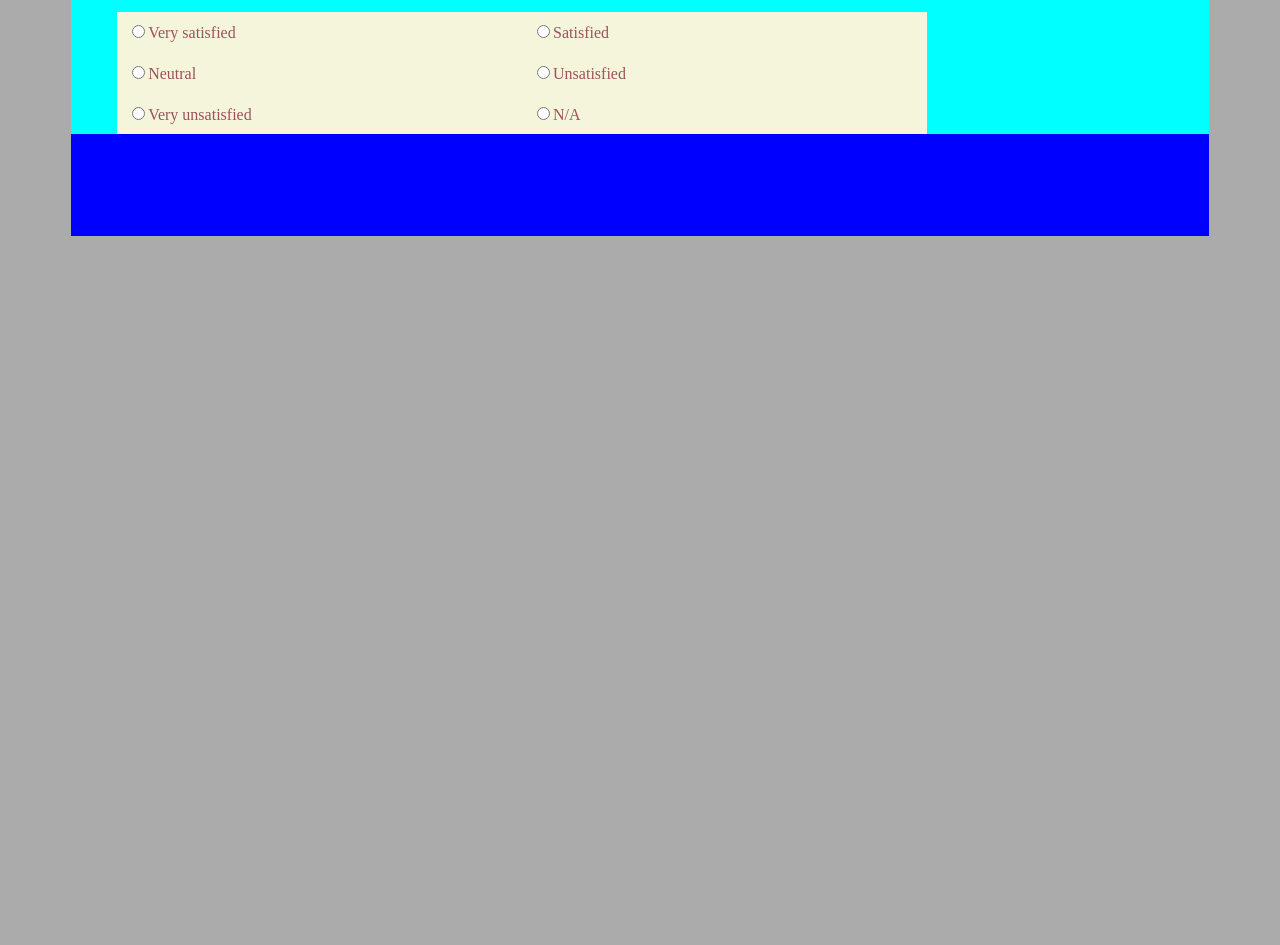
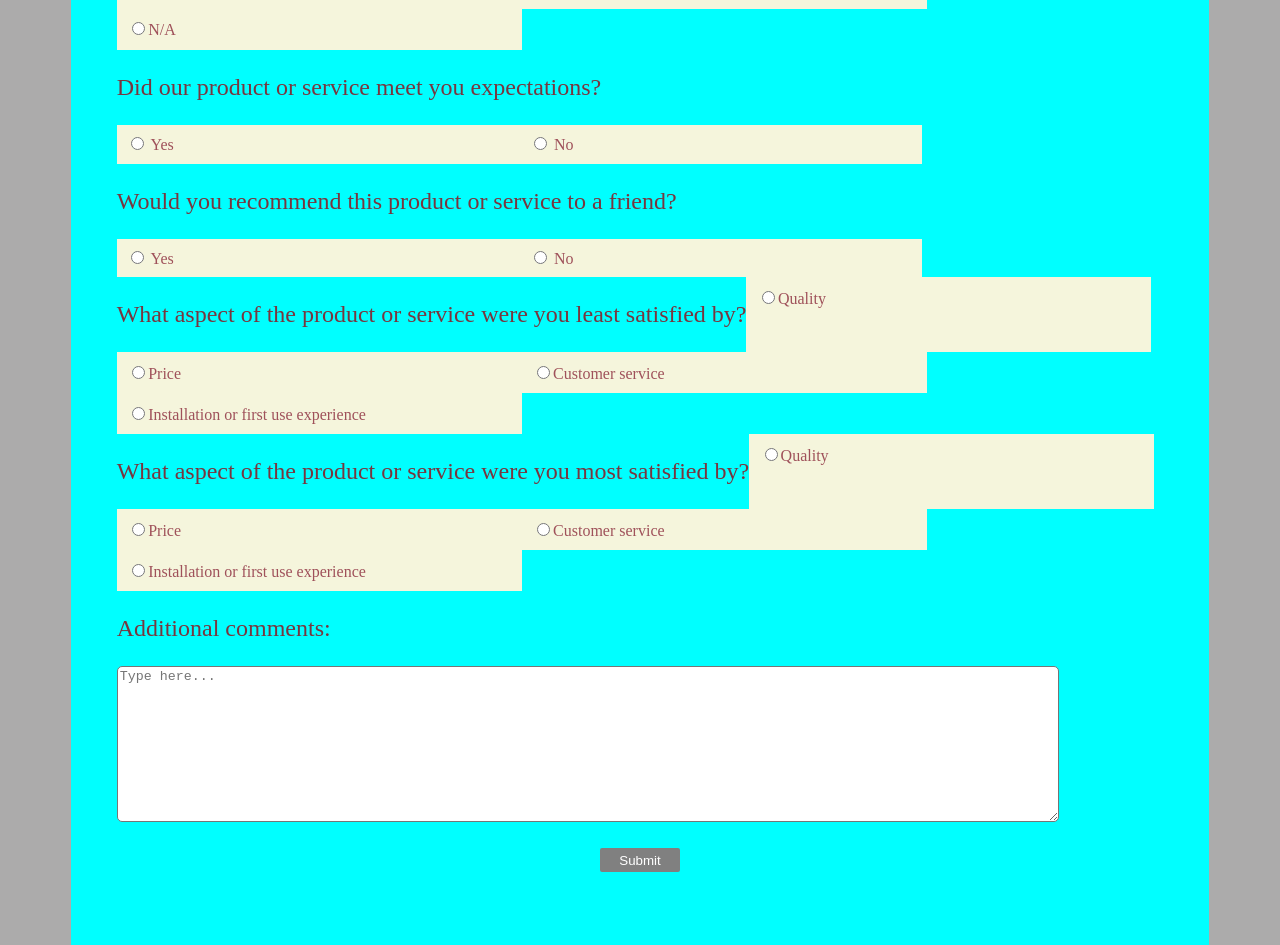
Before and after one commit to hadi-darwish/frontend-survey-flexbox, a plain HTML site: page index.html in a window 1280 px wide. Shown: the part 556-1501 px from the top of the page. Before the commit the page ends 800 px from the top, so only its background shows below. Drawn offline with Linux system fonts and the light colour scheme.

Commit message:
adding div 4 5 6 7 8

```diff
--- a/index.html
+++ b/index.html
@@ -14,15 +14,15 @@
         <div class="second">
           <div class="second_child">
             <label for="d" class="label1">
-                    When did you use our service? <br>
+              When did you use our service? <br />
             </label>
-                <input type="date" name="d" class="input1">
+            <input type="date" name="d" class="input1" />
           </div>
           <div class="second_child pname">
             <label for="p" class="label1">
-                    Name of product or service <br>
+              Name of product or service <br />
             </label>
-                <input type="text" name="p" class="input1">
+            <input type="text" name="p" class="input1" />
           </div>
         </div>
 
@@ -41,7 +41,8 @@
             </label>
           </div>
           <div class="radio">
-                <label for="s"><input
+            <label for="s"
+              ><input
                 type="radio"
                 name="radio"
                 id="s"
@@ -51,12 +52,7 @@
           </div>
           <div class="radio">
             <label for="n">
-                    <input
-                    type="radio"
-                    name="radio"
-                    id="n"
-                    value="Neutral"
-                  />Neutral
+              <input type="radio" name="radio" id="n" value="Neutral" />Neutral
             </label>
           </div>
           <div class="radio">
@@ -81,20 +77,156 @@
           </div>
           <div class="radio">
             <label for="na">
-                    <input
-                    type="radio"
-                    name="radio"
-                    id="na"
-                    value="N/A"
-                  />N/A
+              <input type="radio" name="radio" id="na" value="N/A" />N/A
             </label>
           </div>
         </div>
 
+        <div class="third forth">
+          <div class="p1">
+            <p>Did our product or service meet you expectations?</p>
+          </div>
+          <div class="forth_child">
+            <div class="radio r1">
+              <label for="yes">
+                <input type="radio" name="radio2" id="yes" />
+                Yes
+              </label>
+            </div>
+            <div class="radio r1">
+              <label for="no">
+                <input type="radio" name="radio2" id="no" />
+                No
+              </label>
+            </div>
+          </div>
+        </div>
+
+        <div class="third forth">
+          <div class="p1">
+            <p>Would you recommend this product or service to a friend?</p>
+          </div>
+          <div class="forth_child">
+            <div class="radio r1">
+              <label for="yes3">
+                <input type="radio" name="radio3" id="yes3" />
+                Yes
+              </label>
+            </div>
+            <div class="radio r1">
+              <label for="no3">
+                <input type="radio" name="radio3" id="no3" />
+                No
+              </label>
+            </div>
+          </div>
+        </div>
+
+        <div class="third">
+          <div class="p1">
+            <p>
+              What aspect of the product or service were you least satisfied by?
+            </p>
+          </div>
+          <div class="radio">
+            <label for="q">
+              <input type="radio" name="radio5" id="q" value="Quality" />Quality
+            </label>
+          </div>
+          <div class="radio">
+            <label for="price">
+              <input type="radio" name="radio5" id="price" value="Price" />Price
+            </label>
+          </div>
+          <div class="radio">
+            <label for="c">
+              <input
+                type="radio"
+                name="radio5"
+                id="c"
+                value="Customer service"
+              />Customer service
+            </label>
+          </div>
+          <div class="radio">
+            <label for="i">
+              <input
+                type="radio"
+                name="radio5"
+                id="i"
+                value="Installation or first use experience"
+              />Installation or first use experience
+            </label>
+          </div>
+        </div>
+
+        <div class="third">
+          <div class="p1">
+            <p>
+              What aspect of the product or service were you most satisfied by?
+            </p>
+          </div>
+          <div class="radio">
+            <label for="q1">
+              <input
+                type="radio"
+                name="radio6"
+                id="q1"
+                value="Quality"
+              />Quality
+            </label>
+          </div>
+          <div class="radio">
+            <label for="price1">
+              <input
+                type="radio"
+                name="radio6"
+                id="price1"
+                value="Price"
+              />Price
+            </label>
+          </div>
+          <div class="radio">
+            <label for="c1">
+              <input
+                type="radio"
+                name="radio6"
+                id="c1"
+                value="Customer service"
+              />Customer service
+            </label>
+          </div>
+          <div class="radio">
+            <label for="i1">
+              <input
+                type="radio"
+                name="radio6"
+                id="i1"
+                value="Installation or first use experience"
+              />Installation or first use experience
+            </label>
+          </div>
+        </div>
+
+        <div class="message third">
+          <div class="p1">
+            <p>Additional comments:</p>
+          </div>
+          <div class="area">
+            <textarea
+              name="t1"
+              id="t1"
+              cols="30"
+              rows="10"
+              placeholder="Type here..."
+              class="typehere"
+            ></textarea>
+          </div>
+          <div class="button">
+            <button type="submit" class="btn1">Submit</button>
+          </div>
+        </div>
       </form>
-
-
-      </div>
     </main>
   </body>
 </html>
--- a/styles/styles.css
+++ b/styles/styles.css
@@ -26,7 +26,7 @@ main {
 }
 .second_child {
   background-color: red;
-  font-size: 3vw;
+  font-size: 3vh;
   max-inline-size: 50%;
   padding: 5% 0;
   padding-right: 5%;
@@ -38,7 +38,9 @@ main {
 .input1 {
   margin: 5% 0;
   width: 110%;
-  height: 50%;
+  height: 30%;
+  border-radius: 2px;
+  border: none;
 }
 
 .third {
@@ -56,8 +58,37 @@ main {
   width: 30vw;
   padding: 1%;
   color: #9f515a;
+  /* margin: 2% 0%; */
 }
 
 .p1 {
-  font-size: 3vw;
+  font-size: 3vh;
 }
+
+.forth_child {
+  display: flex;
+  flex-wrap: wrap;
+  width: 90%;
+}
+
+.message {
+  display: flex;
+  flex-direction: column;
+}
+.typehere {
+  width: 90%;
+  margin-bottom: 10%;
+  border-radius: 5px;
+}
+.button {
+  align-self: center;
+  margin-bottom: 7%;
+}
+.btn1 {
+  width: 10vh;
+  height: 3vh;
+  color: white;
+  background-color: grey;
+  border-radius: 2px;
+  border: none;
+}
```
Lines whose indentation alone changed are shown as unchanged.
